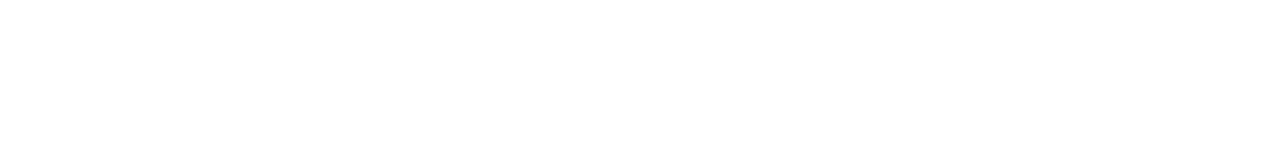
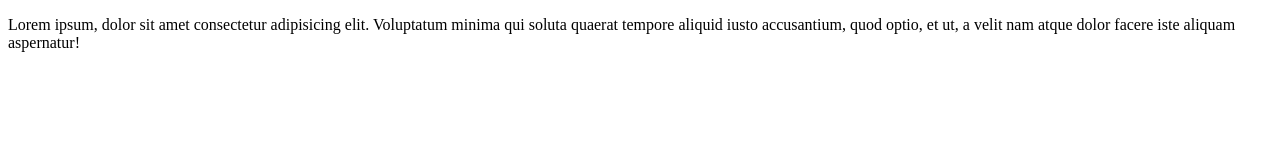
Before and after one commit to jubayedeng-cpu/my_fast_github, a plain HTML site: page index.html in a window 1280 px wide. Drawn offline with Linux system fonts and the light colour scheme.

Commit message:
Update index.html

```diff
--- a/index.html
+++ b/index.html
@@ -6,6 +6,6 @@
     <title>Document</title>
 </head>
 <body>
-
+    <p>Lorem ipsum, dolor sit amet consectetur adipisicing elit. Voluptatum minima qui soluta quaerat tempore aliquid iusto accusantium, quod optio, et ut, a velit nam atque dolor facere iste aliquam aspernatur!</p>
 </body>
 </html>
```
